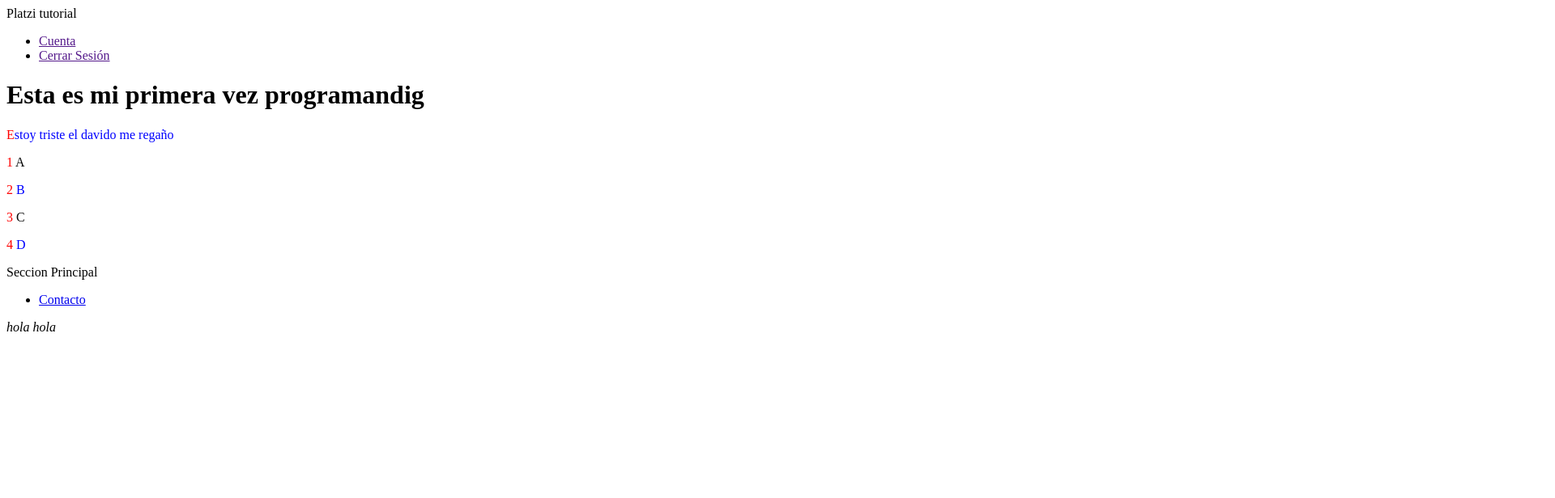
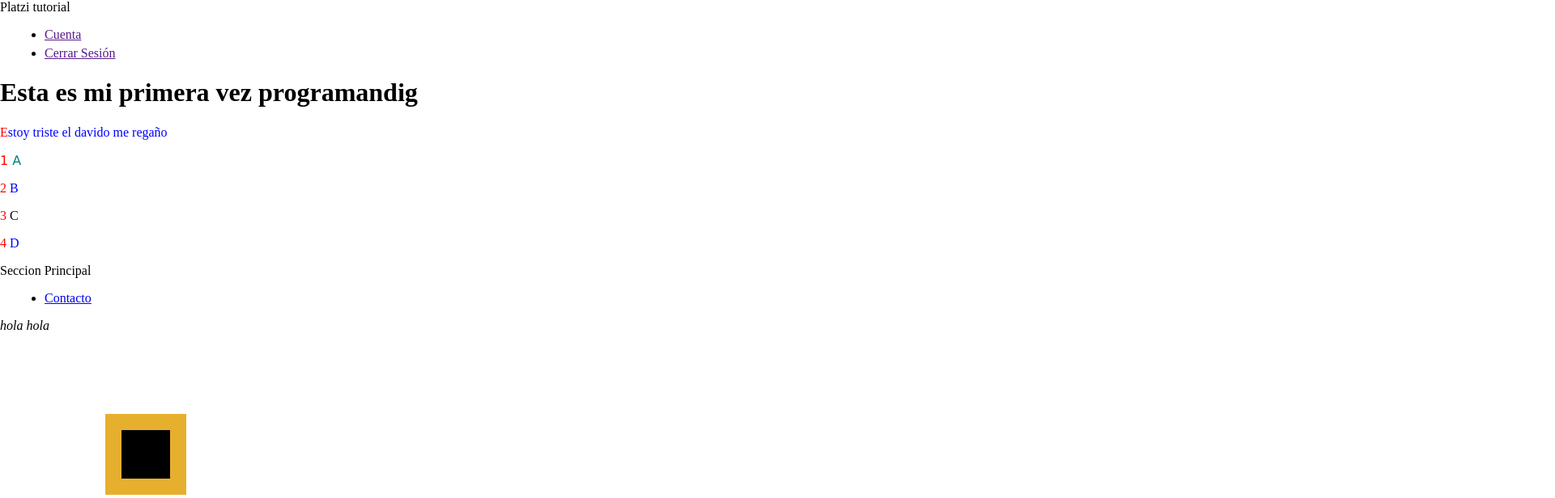
Before and after one commit to donmen644/proyectos, a plain HTML site: page index.html in a window 1280 px wide. Shown: the top 616 px of the page at 81% size, 1920 px wide, since content can reach past the window. Drawn offline with Linux system fonts and the light colour scheme.

Commit message:
fondo y solcion de codigo anterior

```diff
--- a/index.html
+++ b/index.html
@@ -27,9 +27,28 @@
                         color:red;
                         font: 40px;
                     }
+                    body{margin: 0px;}
+                    .caja
+                    {
+                        background-color: #000000;
+                        width: 20px;
+                        height: 20px;
+                        padding: 20px;
+                        border: 20px solid #E6AF2E;
+                        margin: 100px 110px 120px 130px;
+                    }
+                    li{
+                        margin-left: 15px;
+                        margin-top: 5px;
+                    }
+                    #joto{
+                        color: teal;
+                        font-family: 'Lucida Sans', 'Lucida Sans Regular', 'Lucida Grande', 'Lucida Sans Unicode', Geneva, Verdana, sans-serif;
+                    }
     </style>
+
+
 </head>
-
 <body>
 
     <header>Platzi tutorial</header>
@@ -42,12 +61,11 @@
     </nav>
     <h1>Esta es mi primera vez programandig</h1>
     <div>
-        <font: aria-label="Estoy triste el davido me regaño">
+
             <p>Estoy triste el davido me regaño </p>
-        </font:>
 
 
-        <p>1 A</p>
+        <p id="joto">1 A</p>
         <p>2 B</p>
         <p>3 C</p>
         <p>4 D</p>
@@ -66,6 +84,9 @@
         <em>hola</em>
         <i>hola</i>
     </section>
+    <div class="caja"></div>
+    <img src='./Asset/images/red1.jpg' alt=""/>
+
 </body>
 
 </html>
```
Also changed, not shown: Asset/images/red1.jpg (added).
